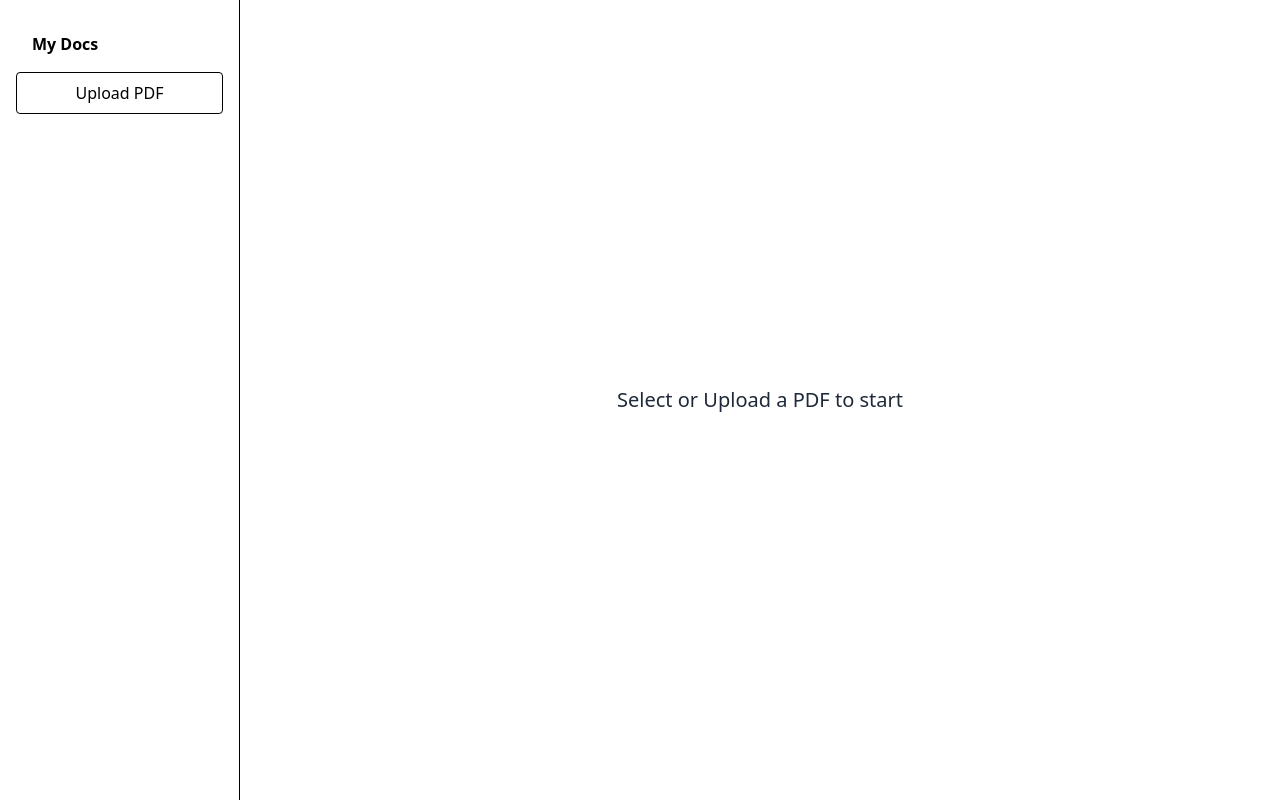
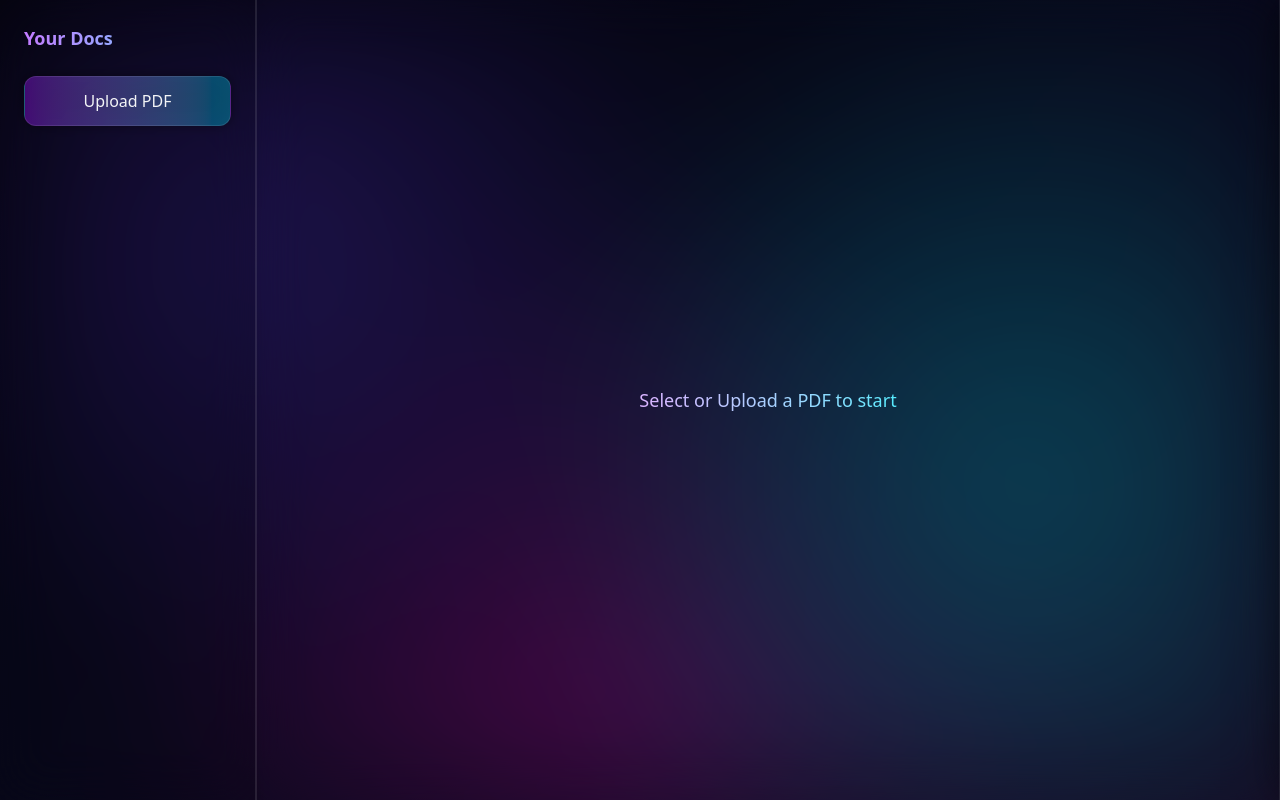
Before and after one commit to erenYe0ger/ai-pkd, a React app in the folder frontend/: page / in a window 1280 px wide. Built offline with nearby package versions, Linux system fonts and the light colour scheme; the HTML template or start-up script is replaced by a standard one.

Commit message:
feat: implement better UI

```diff
--- a/frontend/src/App.tsx
+++ b/frontend/src/App.tsx
@@ -22,7 +22,15 @@ function App() {
     const [chats, setChats] = useState<Record<string, Message[]>>({});
 
     return (
-        <div className="h-screen flex">
+        <div className="h-screen flex bg-linear-to-br from-[#050510] via-[#0b0b23] to-[#1b0f2e] text-gray-200 relative overflow-hidden">
+            <div
+                className="absolute inset-0 pointer-events-none opacity-30 blur-3xl"
+                style={{
+                    background:
+                        "radial-gradient(circle at 20% 30%, #6a3cff, transparent 40%), radial-gradient(circle at 80% 60%, #00eaff, transparent 45%), radial-gradient(circle at 50% 90%, #ff00c8, transparent 55%)",
+                }}
+            ></div>
+
             <Sidebar
                 documents={documents}
                 onAddDoc={(doc_uid: string, docName: string) => {
@@ -61,4 +69,5 @@ function App() {
         </div>
     );
 }
+
 export default App;
--- a/frontend/src/components/ContextPanel.tsx
+++ b/frontend/src/components/ContextPanel.tsx
@@ -9,23 +9,30 @@ type Props = {
 export default function ContextPanel({ isOpen, onClose, contexts }: Props) {
     return (
         <div
-            className={`flex flex-col fixed right-0 top-0 h-full w-200 bg-white border p-4
-                ${isOpen ? "translate-x-0" : "translate-x-full"}
-                transition-transform duration-300 `}
+            className={`flex flex-col fixed right-0 top-0 h-full w-90 bg-black/40 backdrop-blur-2xl border-l border-white/10 p-6 shadow-[0_0_40px_rgba(0,0,0,0.5)] transform ${
+                isOpen ? "translate-x-0" : "translate-x-full"
+            } transition-transform duration-300`}
         >
-            <div className="flex justify-between items-center mb-4">
-                <h3 className="font-bold">Contexts Used</h3>
+            <div className="flex justify-between items-center mb-6">
+                <h3 className="text-lg font-semibold bg-linear-to-r from-purple-400 to-cyan-400 text-transparent bg-clip-text">
+                    Contexts Used
+                </h3>
                 <button
                     onClick={onClose}
-                    className="cursor-pointer text-white text-xl bg-red-500 px-2 rounded"
+                    className="w-9 h-9 flex items-center justify-center rounded-lg bg-black/40 text-gray-300 transition-all duration-200 hover:bg-black/60 hover:text-red-400 hover:shadow-[0_0_16px_rgba(255,80,80,0.45)] active:scale-90 cursor-pointer"
                 >
-                    X
+                    ✕
                 </button>
             </div>
-            <div className="overflow-y-auto space-y-3 flex-1 pr-2">
+            <div className="overflow-y-auto flex-1 space-y-4 pr-2 aurora-scroll">
                 {contexts.map((context, index) => (
-                    <div className="bg-gray-100 rounded p-2" key={index}>
-                        <ReactMarkdown>{context}</ReactMarkdown>
+                    <div
+                        key={index}
+                        className="bg-black/30 border border-white/10 rounded-xl p-4 shadow-md shadow-black/40"
+                    >
+                        <div className="prose prose-invert max-w-none text-gray-200">
+                            <ReactMarkdown>{context}</ReactMarkdown>
+                        </div>
                     </div>
                 ))}
             </div>
--- a/frontend/src/components/MainPanel.tsx
+++ b/frontend/src/components/MainPanel.tsx
@@ -44,35 +44,32 @@ export default function MainPanel({
         setMessages(finalMessage);
     }
 
-    if (!activeDoc) {
     return (
+        <div className="flex-1 flex flex-col bg-black/20 backdrop-blur-xl border-x border-white/10 relative">
+            {!activeDoc ? (
                 <div className="flex-1 flex justify-center items-center">
-                <div className="text-center text-gray-800 text-xl">
+                    <div className="text-transparent bg-clip-text bg-linear-to-r from-purple-300 to-cyan-300 text-lg font-medium">
                         Select or Upload a PDF to start
                     </div>
                 </div>
-        );
-    }
-
-    return (
-        <div className="flex-1 flex flex-col">
-            {/* messages */}
-
-            <div className="flex-1 overflow-y-auto p-4 space-y-4 flex flex-col">
+            ) : (
+                <>
+                    <div className="flex-1 overflow-y-auto px-8 py-7 space-y-7 aurora-scroll flex flex-col">
                         {messages.map((msg, idx) => (
                             <div
                                 key={idx}
-                        className={`p-3 rounded max-w-4/5 ${
+                                className={`rounded-xl px-6 py-4 max-w-[70%] shadow-[0_4px_20px_-5px_rgba(0,0,0,0.6)] transition-all backdrop-blur-xl border ${
                                     msg.role === "User"
-                                ? "bg-gray-200 self-end"
-                                : "bg-white border self-start"
+                                        ? "self-end bg-linear-to-br from-[#6a3cff]/40 to-[#00eaff]/30 border-[#875dff]/40"
+                                        : "self-start bg-linear-to-br from-[#1a1a2a]/60 to-[#14141f]/40 border-[#2d2d40]/60"
                                 }`}
                             >
+                                <div className="prose prose-invert max-w-none text-gray-200">
                                     <ReactMarkdown>{msg.content}</ReactMarkdown>
-
+                                </div>
                                 {msg.role === "AI" && (
                                     <button
-                                className="text-blue-500 mt-2 block text-sm cursor-pointer"
+                                        className="text-cyan-300 hover:text-cyan-200 text-sm mt-3 transition cursor-pointer"
                                         onClick={() => {
                                             if (msg.contexts)
                                                 setNewContexts(msg.contexts);
@@ -85,13 +82,10 @@ export default function MainPanel({
                             </div>
                         ))}
                     </div>
-
-            {/* input */}
-
-            <div className="border-t p-4 flex gap-2">
+                    <div className="border-t border-white/10 bg-black/20 backdrop-blur-xl p-4 flex gap-3">
                         <input
                             placeholder="Ask something..."
-                    className="border rounded p-2 flex-1"
+                            className="flex-1 px-4 py-2.5 rounded-xl bg-black/30 border border-white/10 text-gray-200 placeholder-gray-500 focus:ring-2 focus:ring-purple-500/40 outline-none"
                             value={input}
                             onChange={(e) => setInput(e.target.value)}
                             onKeyDown={(e) => {
@@ -99,12 +93,14 @@ export default function MainPanel({
                             }}
                         />
                         <button
-                    className="px-4 border rounded cursor-pointer"
+                            className="px-5 py-2.5 rounded-xl bg-[#0a0a12] text-[#d8faff] font-medium border border-cyan-500/40 transition-all hover:text-white hover:border-cyan-400 hover:shadow-[0_0_20px_rgba(0,255,255,0.45)] hover:scale-[1.04] active:scale-95 cursor-pointer"
                             onClick={handleQuery}
                         >
                             Send
                         </button>
                     </div>
+                </>
+            )}
         </div>
     );
 }
--- a/frontend/src/components/Sidebar.tsx
+++ b/frontend/src/components/Sidebar.tsx
@@ -28,10 +28,11 @@ export default function Sidebar({
     }
 
     return (
-        <div className="w-60 border-r p-4 flex flex-col">
-            <h2 className="font-bold m-4">My Docs</h2>
-
-            <label className="border rounded p-2 mb-4 cursor-pointer text-center">
+        <div className="w-64 border-r border-white/10 bg-black/30 backdrop-blur-xl p-6 flex flex-col shadow-lg shadow-black/30 relative">
+            <h2 className="font-semibold text-lg mb-6 bg-linear-to-r from-purple-400 to-cyan-400 text-transparent bg-clip-text">
+                Your Docs
+            </h2>
+            <label className="rounded-xl bg-linear-to-r from-purple-600/40 to-cyan-500/40 backdrop-blur-md border border-white/10 py-3 mb-6 text-center cursor-pointer text-gray-100 font-medium shadow-[0_0_12px_rgba(0,0,0,0.4)] hover:shadow-[0_0_22px_rgba(120,0,255,0.5)] transition-all">
                 Upload PDF
                 <input
                     type="file"
@@ -40,16 +41,15 @@ export default function Sidebar({
                     onChange={handleUpload}
                 />
             </label>
-
-            <div className="flex-1 space-y-2 overflow-y-auto">
+            <div className="flex-1 space-y-2 overflow-y-auto aurora-scroll">
                 {documents.map((doc) => (
                     <div
+                        key={doc.id}
                         onClick={() => onSelectDoc(doc.id)}
-                        key={doc.id}
-                        className={`p-2 rounded cursor-pointer ${
+                        className={`px-3 py-2 rounded-lg cursor-pointer transition ${
                             activeDoc === doc.id
-                                ? "bg-gray-200 font-medium"
-                                : "hover:bg-gray-100"
+                                ? "bg-linear-to-r from-purple-600/40 to-cyan-500/40 border border-purple-500/30"
+                                : "hover:bg-white/5"
                         }`}
                     >
                         {doc.docName}
--- a/frontend/src/index.css
+++ b/frontend/src/index.css
@@ -1 +1,20 @@
 @import "tailwindcss";
+
+/* Aurora thin scrollbar */
+.aurora-scroll::-webkit-scrollbar {
+    width: 6px;
+}
+
+.aurora-scroll::-webkit-scrollbar-track {
+    background: transparent;
+}
+
+.aurora-scroll::-webkit-scrollbar-thumb {
+    background: linear-gradient(to bottom, #c43cff, #5d00ff);
+    border-radius: 20px;
+    opacity: 0.7;
+}
+
+.aurora-scroll::-webkit-scrollbar-thumb:hover {
+    opacity: 1;
+}
```
Lines whose indentation alone changed are shown as unchanged.
